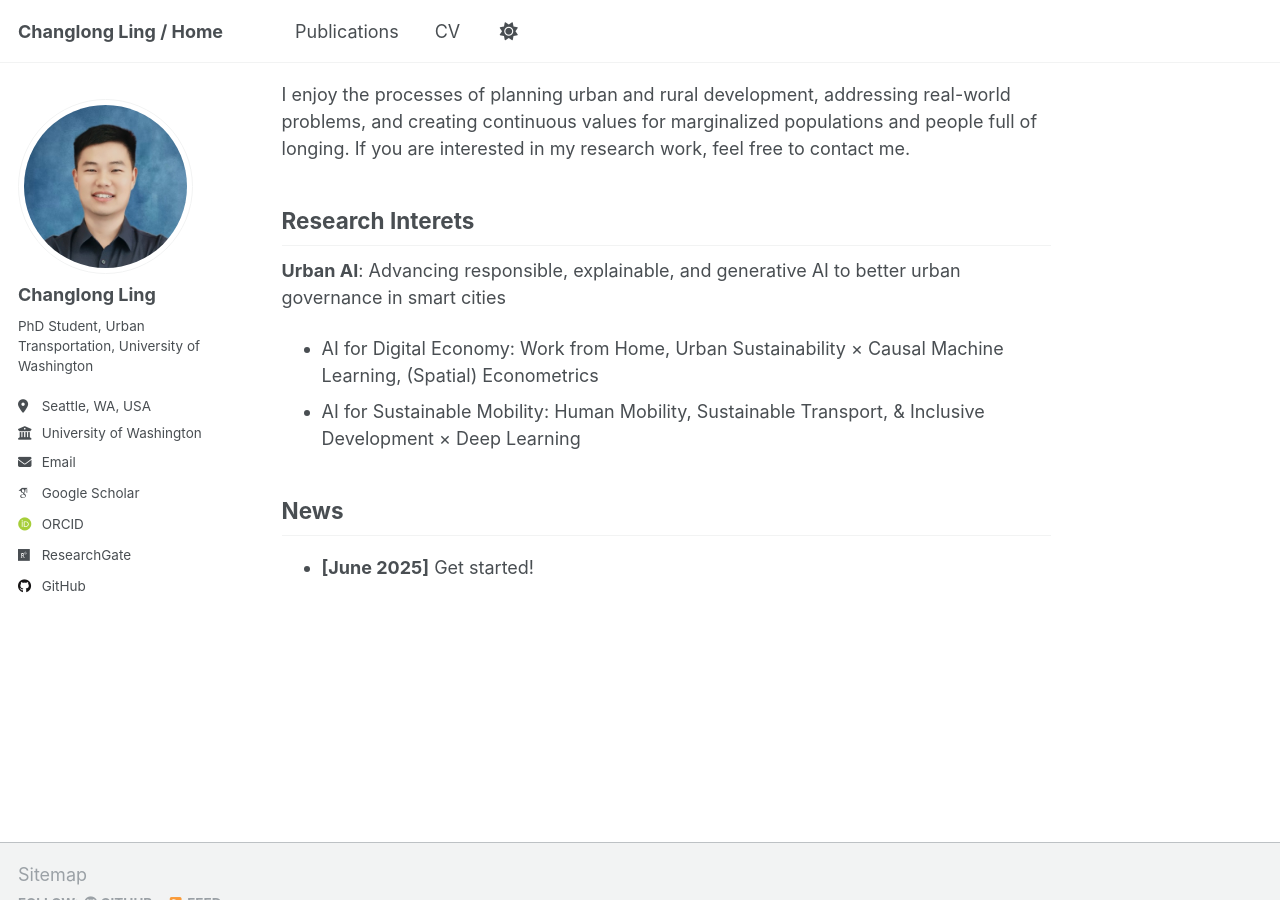
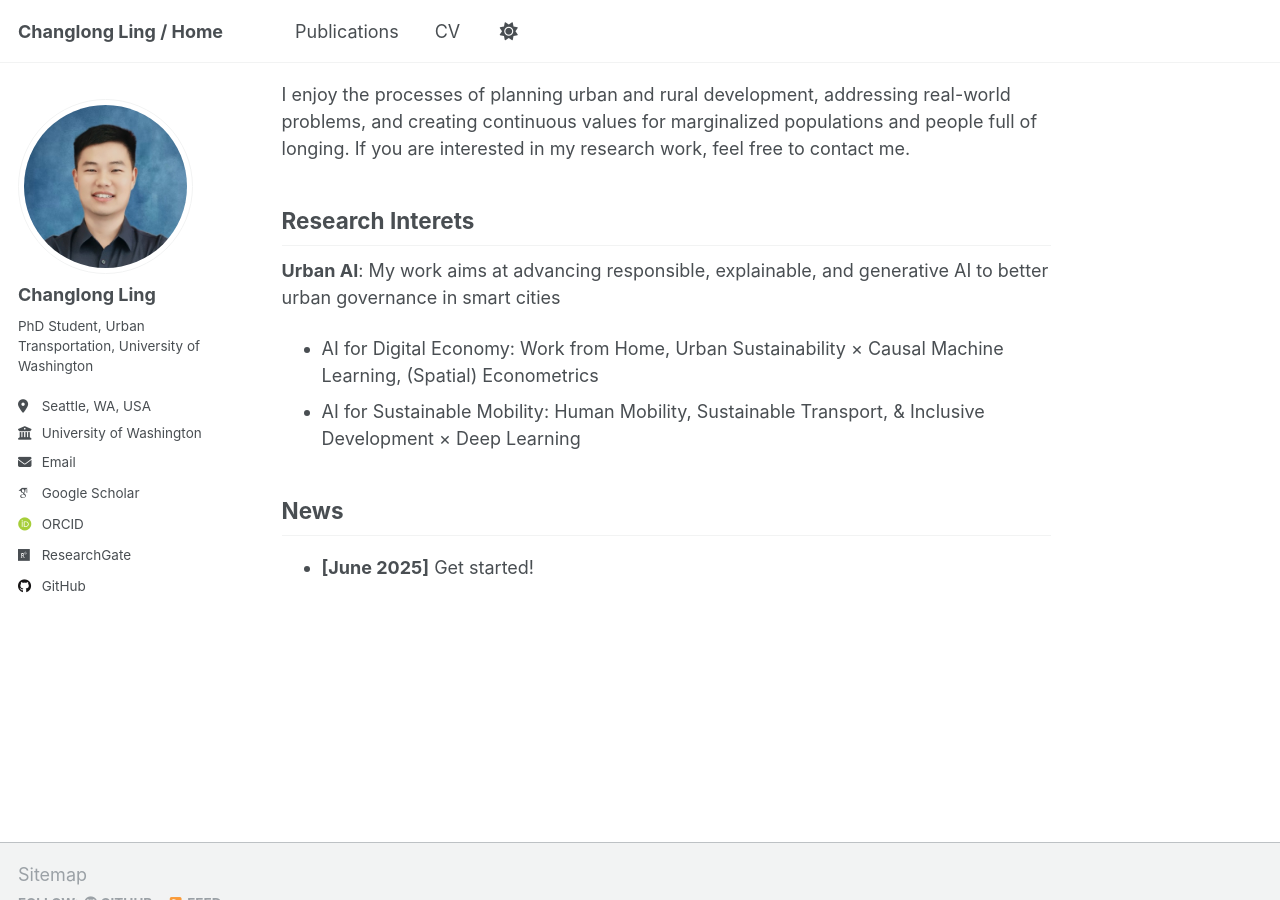
Before and after one commit to ChanglongLing/changlongling.github.io, a Jekyll site: the page built from _pages/about.md, in a window 1280 px wide and 900 px high, scrolled down 457 px. Built offline with Jekyll 4.4.1, drawn with Linux system fonts in a browser that asks for light colours; some web fonts are replaced.

Commit message:
Update about.md

```diff
--- a/_pages/about.md
+++ b/_pages/about.md
@@ -15,7 +15,7 @@ I enjoy the processes of planning urban and rural development, addressing real-w
 
 Research Interets
 -----
-**Urban AI**: Advancing responsible, explainable, and generative AI to better urban governance in smart cities
+**Urban AI**: My work aims at advancing responsible, explainable, and generative AI to better urban governance in smart cities
 - AI for Digital Economy: Work from Home, Urban Sustainability × Causal Machine Learning, (Spatial) Econometrics
 - AI for Sustainable Mobility: Human Mobility, Sustainable Transport, & Inclusive Development × Deep Learning
 
```
